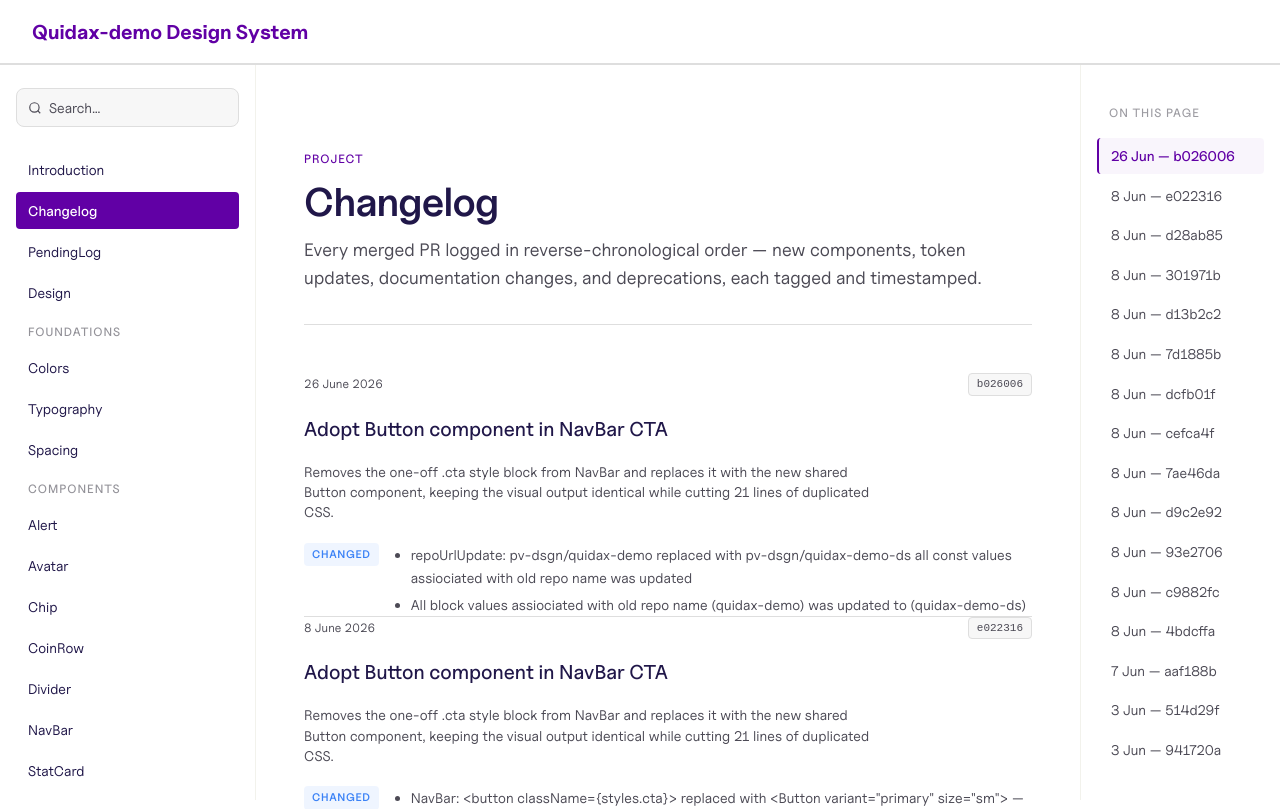
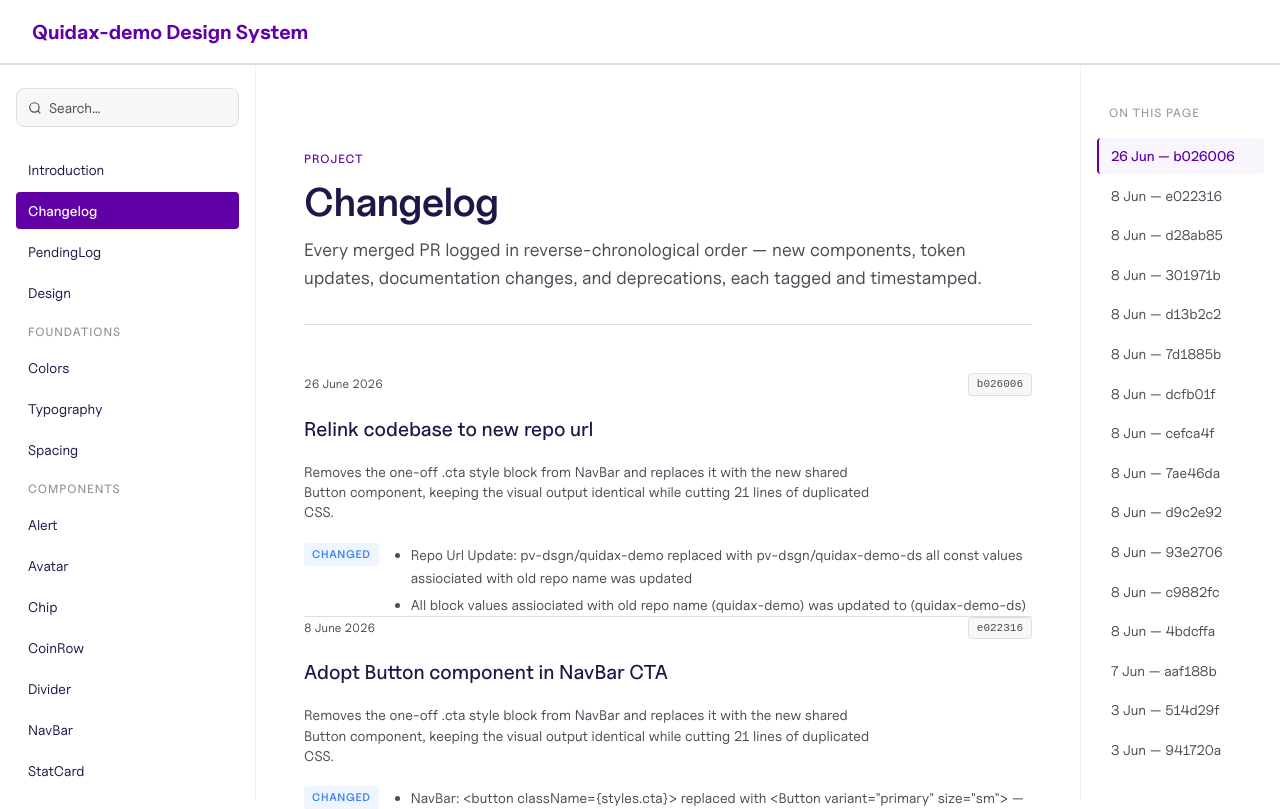
Before and after one commit to pv-dsgn/quidax-demo-ds, a React (Vite) app: page /changelog in a window 1280 px wide. Shown: the top 809 px of the page. Built offline with nearby package versions, Linux system fonts and the light colour scheme.

Commit message:
Copy update

```diff
--- a/src/pages/ChangelogPage.tsx
+++ b/src/pages/ChangelogPage.tsx
@@ -31,13 +31,13 @@ const CHANGELOG: ChangelogEntry[] = [
     id: 'repo-url-update',
     date: '2026-06-26',
     sha: 'b026006',
-    title: 'Adopt Button component in NavBar CTA',
+    title: 'Relink codebase to new repo url',
     description: 'Removes the one-off .cta style block from NavBar and replaces it with the new shared Button component, keeping the visual output identical while cutting 21 lines of duplicated CSS.',
     changes: [
       {
         type: 'changed',
         items: [
-          'repoUrlUpdate: pv-dsgn/quidax-demo replaced with pv-dsgn/quidax-demo-ds all const values assiociated with old repo name was updated',
+          'Repo Url Update: pv-dsgn/quidax-demo replaced with pv-dsgn/quidax-demo-ds all const values assiociated with old repo name was updated',
           'All block values assiociated with old repo name (quidax-demo) was updated to (quidax-demo-ds)',
         ],
       },
```
